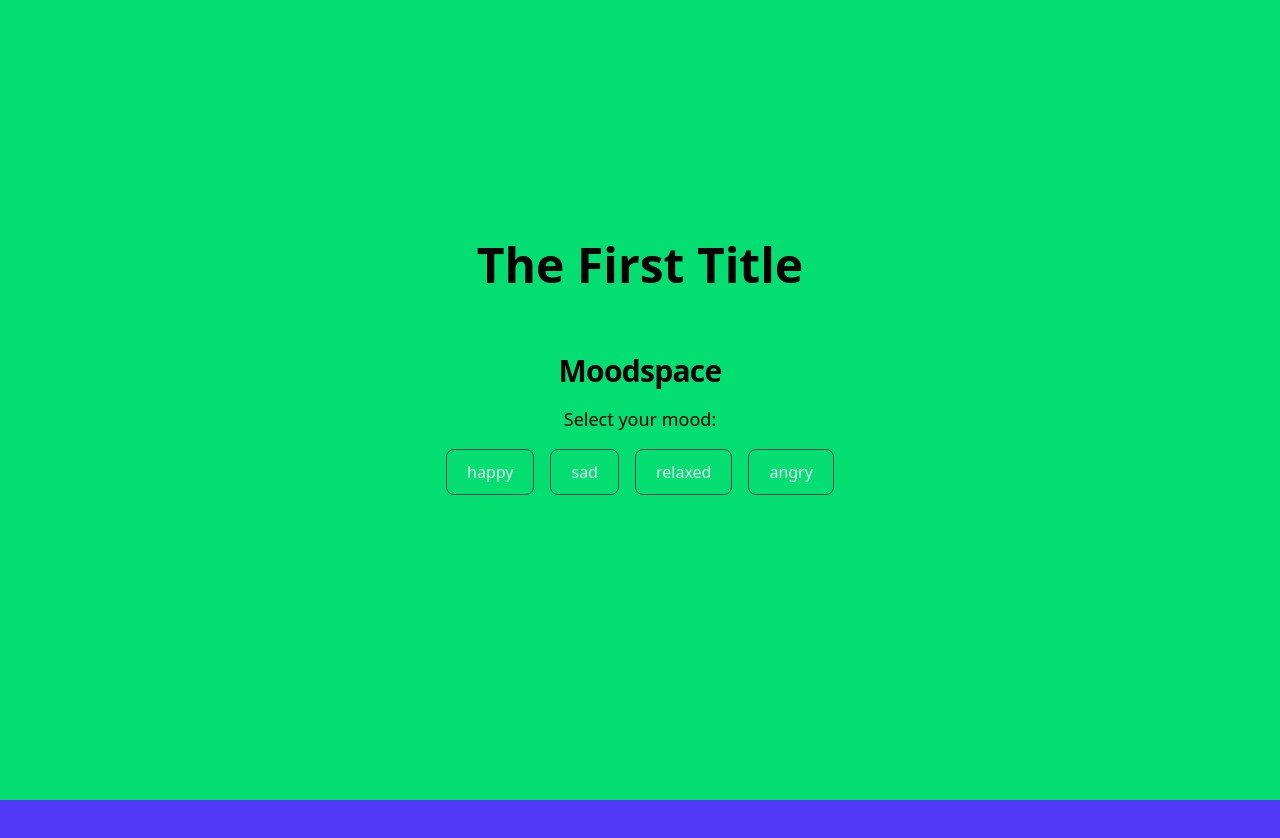
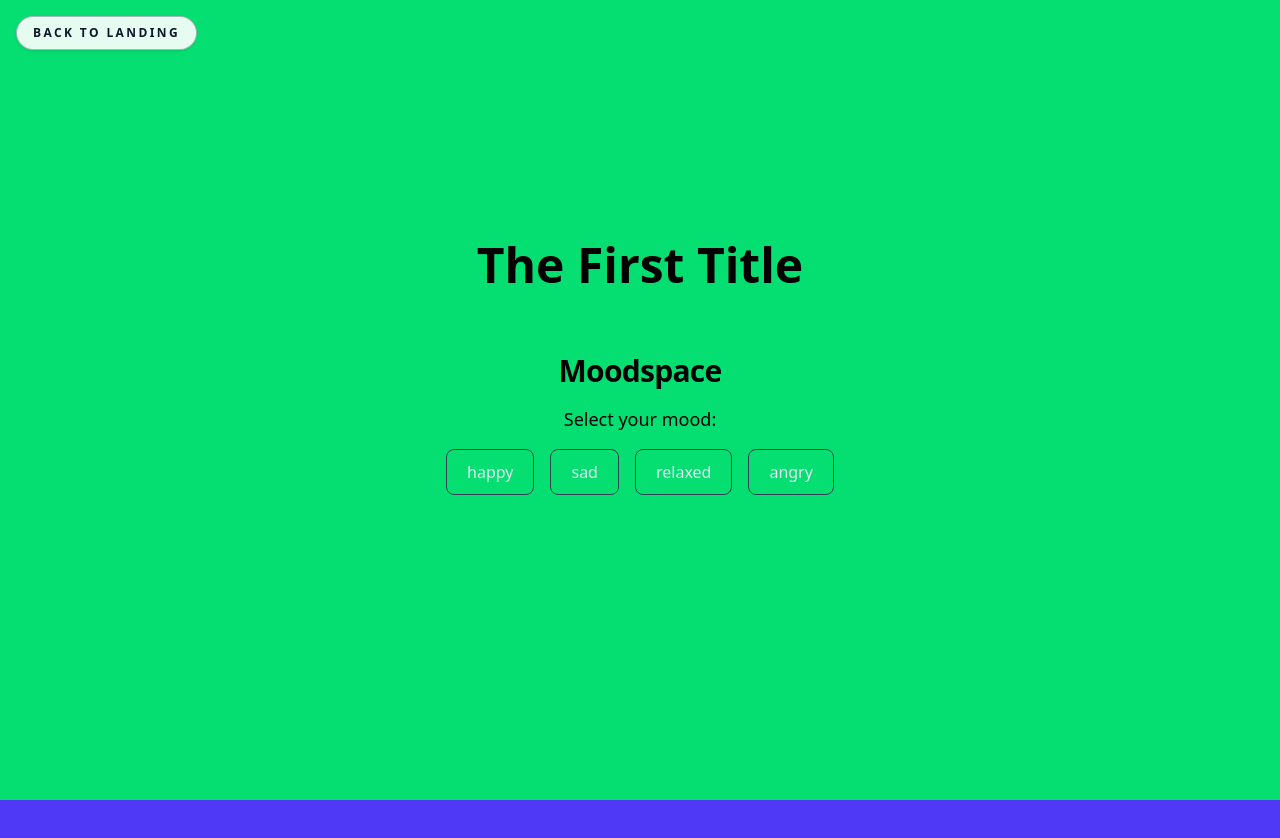
Before and after one commit to souadhamou72-cpu/moody, a React (Vite) app: page /moody-insights in a window 1280 px wide. Shown: the top 838 px of the page. Built offline with nearby package versions, Linux system fonts and the light colour scheme; the HTML template or start-up script is replaced by a standard one.

Commit message:
feat: add sticky back to landing button

```diff
--- a/src/pages/MoodyInsights.jsx
+++ b/src/pages/MoodyInsights.jsx
@@ -1,4 +1,5 @@
 import { useState, useEffect, useRef } from 'react';
+import { Link } from 'react-router-dom';
 import MoodSelector from '../components/MoodSelector';
 import Recommendations from '../components/Recommendations';
 import MusicRecommendations from '../components/MusicRecommendations';
@@ -21,6 +22,14 @@ function MoodyInsights() {
 
   return (
     <div className="relative text-center">
+      <div className="fixed left-4 top-4 z-[9999]">
+        <Link
+          to="/"
+          className="inline-flex items-center justify-center rounded-full border border-slate-900/30 bg-white/90 px-4 py-2 text-xs font-semibold uppercase tracking-[0.2em] text-slate-900 shadow-sm backdrop-blur transition hover:bg-white focus-visible:outline focus-visible:outline-2 focus-visible:outline-offset-2 focus-visible:outline-slate-900"
+        >
+          Back to Landing
+        </Link>
+      </div>
       <section className="sticky top-0 min-h-[100svh] flex flex-col items-center justify-center bg-green-400">
         <div className="w-full max-w-4xl px-4 sm:px-6">
           <h2 className="text-3xl sm:text-4xl md:text-5xl font-semibold">
```
